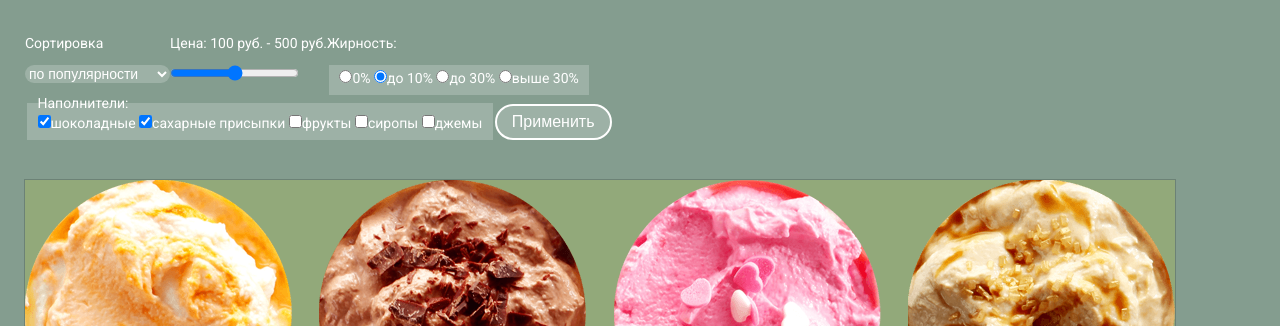
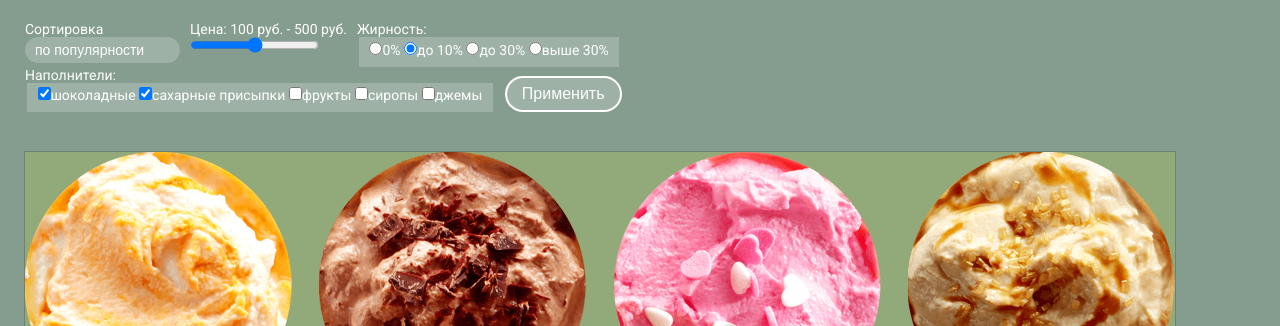
Before and after one commit to SimpleaRu/474345-gllacy, a plain HTML site: page catalog.html in a window 1280 px wide. Shown: the part 238-564 px from the top of the page. Drawn offline with Linux system fonts and the light colour scheme.

Commit message:
decor_0.4

```diff
--- a/catalog.html
+++ b/catalog.html
@@ -112,10 +112,8 @@
         <section class="filters">
             <h3 class="visibility-hidden">Выберите мороженое</h3>
                 <form action="URL" method="get">
-                    <label for="filters-select">
-                        <p>
-                          Сортировка
-                        </p>
+                    <label for="filters-select" class="label-select">
+                        <p>Сортировка </p>
                         <select id="filters-select" name="filters-select" class="filters-select">
                             <option selected>по популярности</option>
                             <option>сначала недорогие</option>
@@ -124,15 +122,11 @@
                         </select>
                     </label>
                     <label>
-                        <p>
-                          Цена: 100 руб. - 500 руб.
-                        </p>
+                        <p>Цена: 100 руб. - 500 руб.</p>
                         <input type="range" name="filters-price">
                     </label>
                     <div>
-                        <p>
-                          Жирность:
-                        </p>
+                        <p> Жирность:</p>
                         <fieldset >
                             <legend class="visibility-hidden">Жирность:</legend>
                             <label>
@@ -149,8 +143,10 @@
                             </label>
                         </fieldset>
                     </div>
-                    <fieldset >
-                            <legend>Наполнители:</legend>
+                    <div>
+                        <p>Наполнители:</p>
+                        <fieldset>
+                            <legend class="visibility-hidden">Наполнители:</legend>
                             <label>
                                 <input type="checkbox" name="chocolate" checked>шоколадные
                             </label>
@@ -166,7 +162,8 @@
                             <label>
                                 <input type="checkbox" name="jams">джемы
                             </label>
-                    </fieldset>
+                        </fieldset>
+                    </div>
                     <button type="submit" class="filters-submit">Применить</button>
                 </form>
         </section>
--- a/css/style.css
+++ b/css/style.css
@@ -638,10 +638,6 @@
     margin-right: 7px;
     background: url('../img/chart_full.svg') 50% 50% no-repeat;
   }
-/*   .main-path li {
-    display: inline-block;
-    vertical-align: middle;
-  } */
   .main-path a {
     font-size: 14px;
     font-weight: normal;
@@ -651,10 +647,6 @@
   .main-path a:hover {
     color: #ffbc9e;
   }
-  /* .main-path li:nth-child(1),
-  .main-path li:nth-child(2) {
-    text-decoration: underline;
-  } */
   .main-path li:nth-child(2)::before,
   .main-path li:nth-child(3)::before {
     content:"» ";
@@ -666,8 +658,9 @@
     font-weight: bold;
     line-height: 41px;
     color: white;
+    width: 1150px;
   }
-  .filters{
+  .filters {
     font-size: 14px;
     font-weight: normal;
     line-height: 16px;
@@ -679,17 +672,39 @@
     flex-wrap: wrap;
     width: 863px;
     align-items: flex-start;
+
+  }
+  .filters form > * {
+    margin-right: 10px;
   }
   .filters fieldset {
     border: 0;
     background-color: rgba(255,255,255, 0.2);
   }
   .filters-select {
-    border-radius: 10px;
+    border-radius: 15px;
     background-color: rgba(255,255,255, 0.2);
     border: 0px;
     color: white;
+    -webkit-appearance: none;
+    -moz-appearance: none;
+    appearance: none;
+    padding: 5px 20px 5px 10px;
   }
+/*   .label-select {
+    position: relative;
+  }
+  .label-select::after {
+    content:"";
+    position: absolute;
+    width: 10px;
+    height: 10px;
+    background-color: black;
+    top: 25px;
+    left: 130px;
+    z-index: 100;
+  } */
+
   .filters-select option {
     color: black;
   }
@@ -705,6 +720,9 @@
     color: white;
     align-self: flex-end;
   }
+  .filters .filters-submit {
+    margin-right: 0;
+  }
   .filters-submit:hover {
     background-color: rgba(255,255,255);
     color: black;
@@ -714,10 +732,9 @@
     box-shadow: inset 0 2px 1px 0 #6a6b6a;
     border: 0;
   }
-/*   .catalog-page-links li {
-    display: inline-block;
-    vertical-align: middle;
-  } */
+  .filters p {
+    margin: 0;
+  }
   .catalog-page-links a {
     font-size: 16px;
     font-weight: normal;
@@ -803,6 +820,7 @@
     display: flex;
     justify-content: space-between;
     flex-wrap: wrap;
+    width: 1150px;
   }
   .container-recipe-subscription {
     display: flex;
@@ -918,8 +936,6 @@
     line-height: 60px;
     font-weight: bold;
     color: white;
-/*     margin-top: 250px;
-    margin-bottom: 50px; */
     margin: 0;
     padding: 0;
     top: 400px;
```
